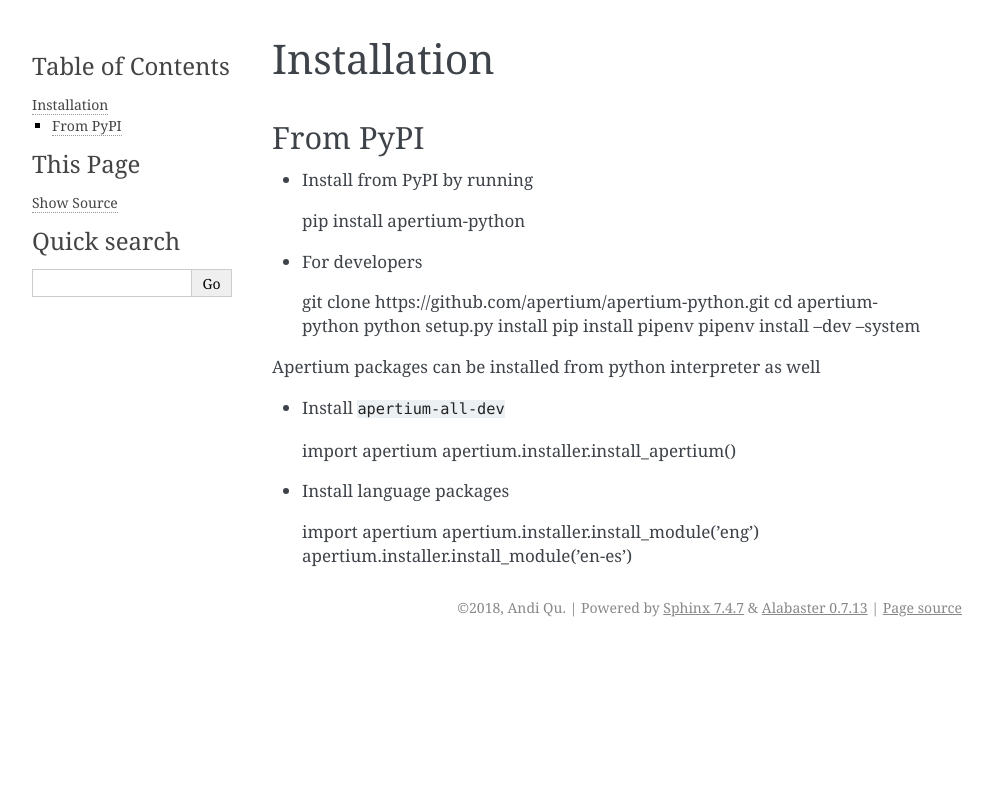
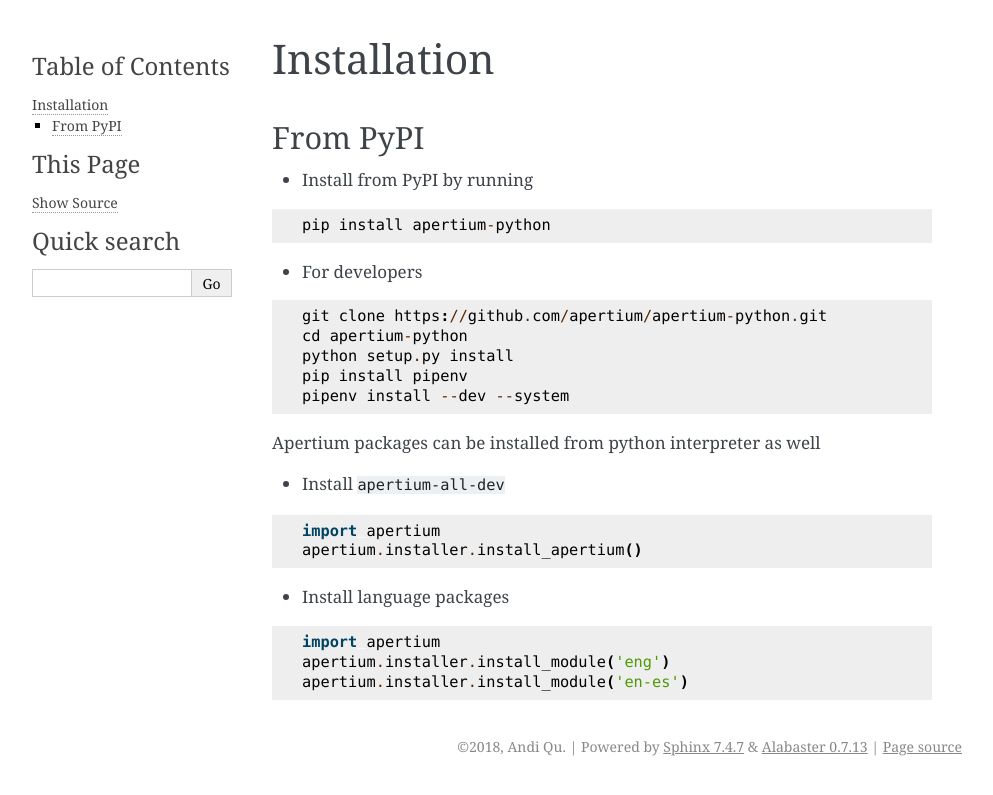
Before and after one commit to apertium/apertium-python, a Sphinx documentation site: the page built from docs/source/install.md, in a window 1280 px wide. Shown: the top 795 px of the page, without its empty margins (148-1141 px from the left). Built offline with Sphinx 7.4.7, drawn with Linux system fonts in a browser that asks for light colours.

````diff
--- a/docs/source/install.md
+++ b/docs/source/install.md
@@ -5,29 +5,29 @@ From PyPI
 -----------
 
 - Install from PyPI by running
-
-
-    pip install apertium-python
+```
+pip install apertium-python
+```
 
 - For developers
-
-
-    git clone https://github.com/apertium/apertium-python.git
-    cd apertium-python
-    python setup.py install
-    pip install pipenv
-    pipenv install --dev --system
+```
+git clone https://github.com/apertium/apertium-python.git
+cd apertium-python
+python setup.py install
+pip install pipenv
+pipenv install --dev --system
+```
 
 Apertium packages can be installed from python interpreter as well
   - Install `apertium-all-dev`
-
-
-    import apertium
-    apertium.installer.install_apertium()
+```python
+import apertium
+apertium.installer.install_apertium()
+```
 
   - Install language packages
-
-
-    import apertium
-    apertium.installer.install_module('eng')
-    apertium.installer.install_module('en-es')
+```python
+import apertium
+apertium.installer.install_module('eng')
+apertium.installer.install_module('en-es')
+```
````
Also changed, not shown: docs/source/about.md (+1 -1 lines).
